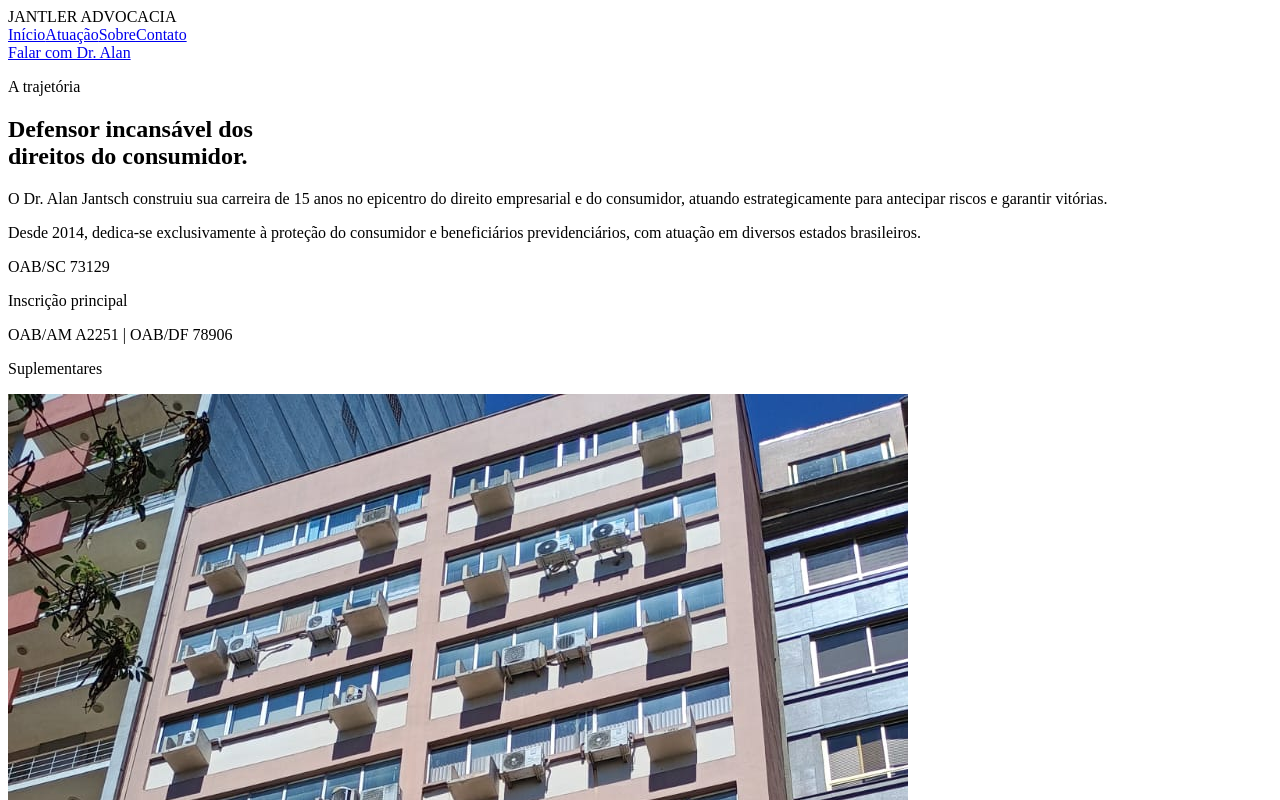
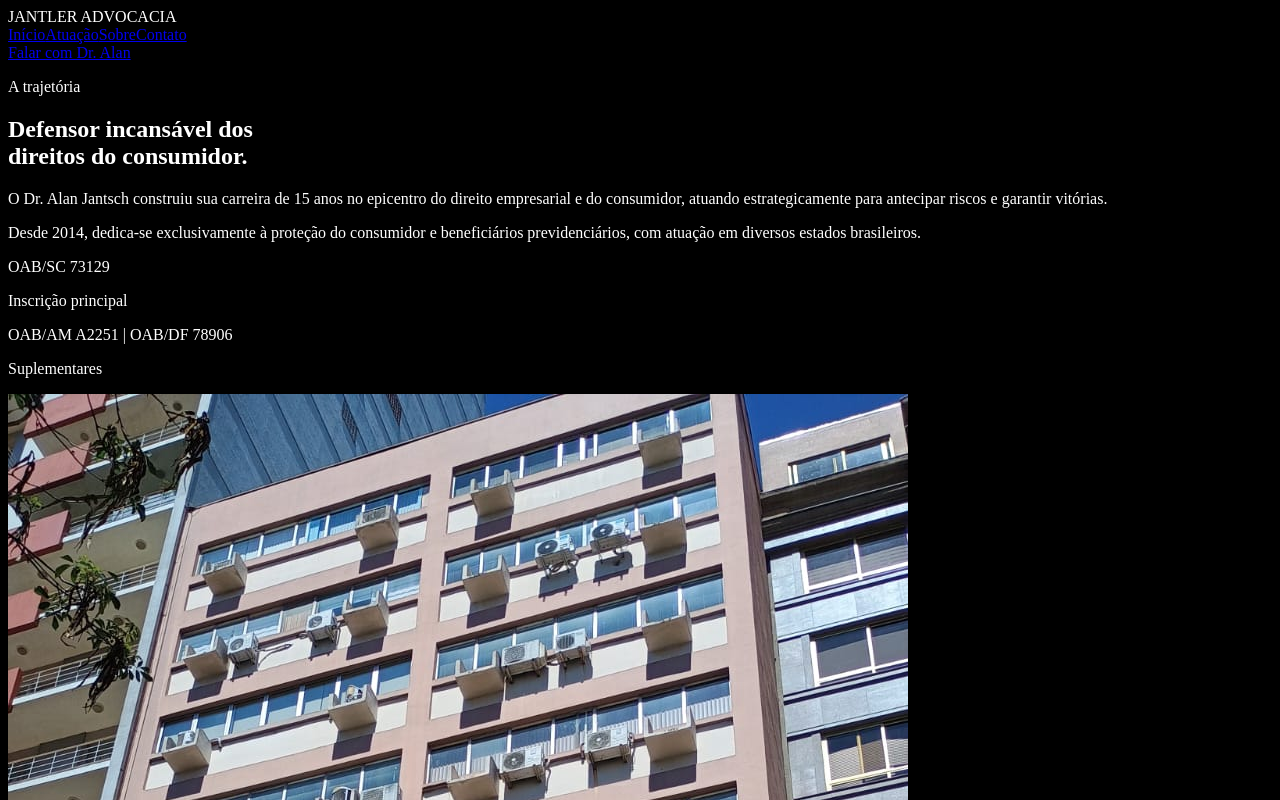
Before and after one commit to chicodelphi/jantler_site, a React (Vite) app: page / in a window 1280 px wide. Shown: the top 800 px of the page. Built offline with nearby package versions, Linux system fonts and the light colour scheme.

Commit message:
Add files via upload

```diff
--- /dev/null
+++ b/src/index.css
@@ -0,0 +1,8 @@
+@tailwind base;
+@tailwind components;
+@tailwind utilities;
+
+html, body {
+  background-color: #000;
+  color: #fff;
+}
--- a/src/main.tsx
+++ b/src/main.tsx
@@ -1,6 +1,7 @@
 import React from 'react';
 import ReactDOM from 'react-dom/client';
 import App from './App';
+import './index.css';
 
 ReactDOM.createRoot(
   document.getElementById('root') as HTMLElement
```
